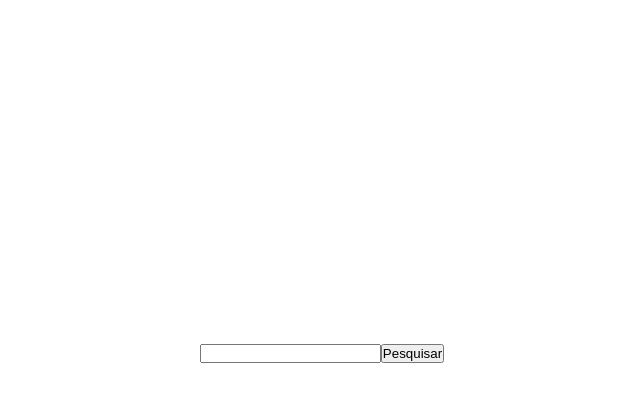
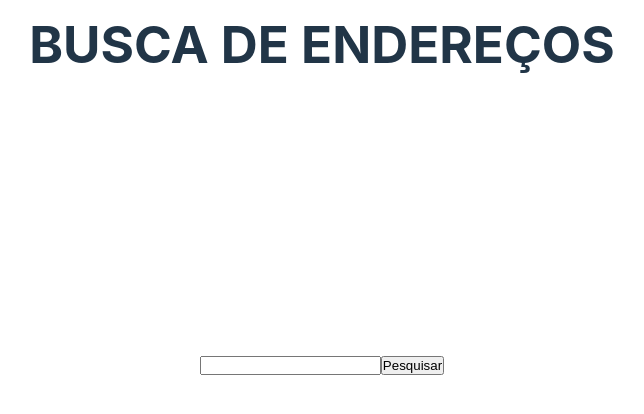
Before and after one commit to gustta11/Buscador-CEPS, a React (Vite) app: page / in a window 1280 px wide. Shown: the top 414 px of the page, without its empty margins (318-962 px from the left). Built offline with nearby package versions, Linux system fonts and the light colour scheme.

Commit message:
Modificando arquivo Nav.jsx

```diff
--- a/src/App.css
+++ b/src/App.css
@@ -15,6 +15,9 @@
 
 .header{
   grid-area: H;
+  display: flex;
+  align-items: center;
+  justify-content: center;
 }
 
 .main{
--- a/src/App.jsx
+++ b/src/App.jsx
@@ -1,13 +1,14 @@
 import './App.css'
 import PesquisarCep from './components/BuscaCep'
-
+import NavBar from './layout/Nav.jsx'
 function App() {
 
 
   return (
     <div className='grid'>
+
       <div className='header'>
-
+         <NavBar/>
       </div>
 
       <div className='main'>
--- a/src/layout/Nav.css
+++ b/src/layout/Nav.css
@@ -0,0 +1,3 @@
+.div_titulo_nav{
+    padding: 16px 24px;
+}
--- a/src/layout/Nav.jsx
+++ b/src/layout/Nav.jsx
@@ -1,7 +1,14 @@
 import './Nav.css'
 
-const Nav = ()=>{
+const NavBar = ()=>{
 
+    return(
+    <div className='div_geral_nav'>
+        <div className='div_titulo_nav'>
+            <h1>BUSCA DE ENDEREÇOS</h1>
+        </div>
+    </div>
+    )
 }
 
-export default Nav
+export default NavBar
```
